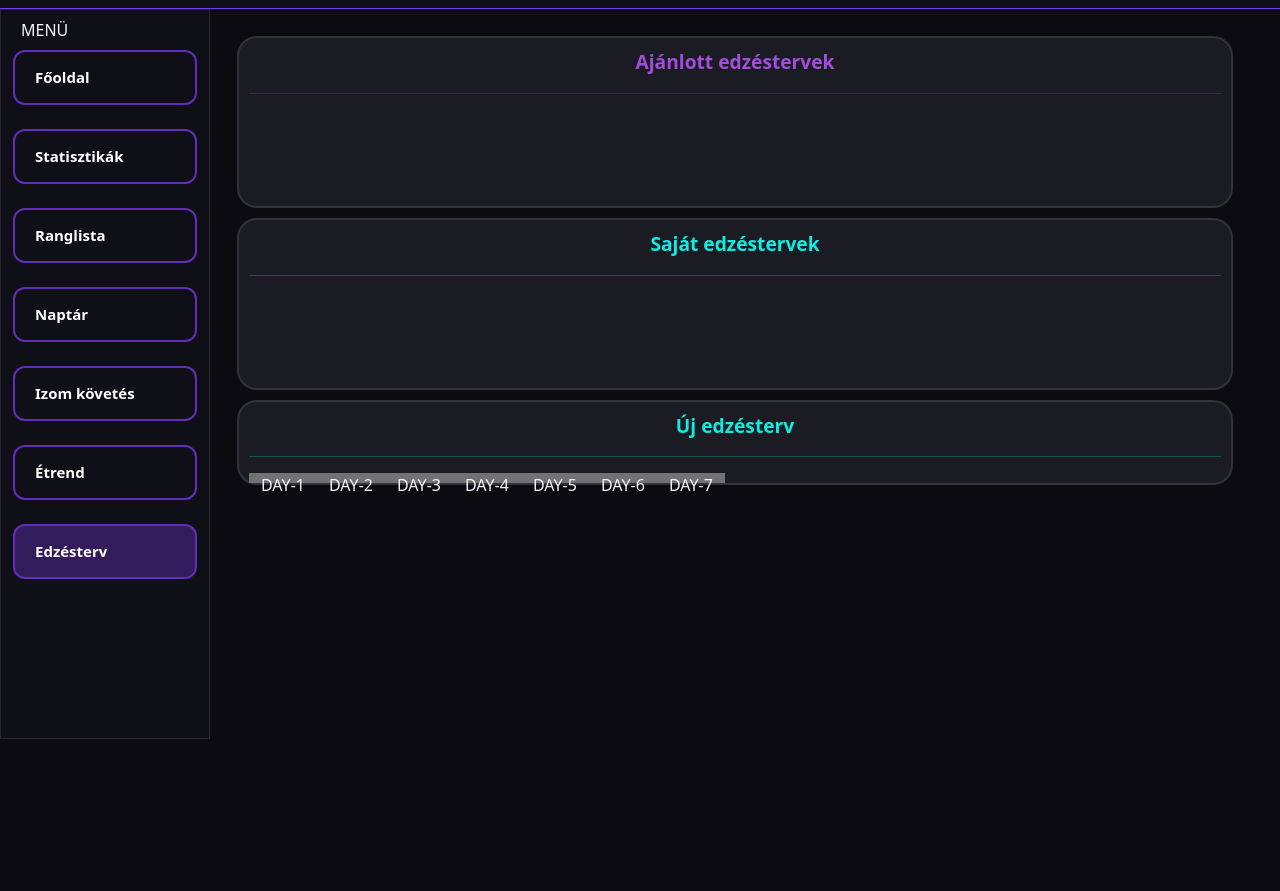
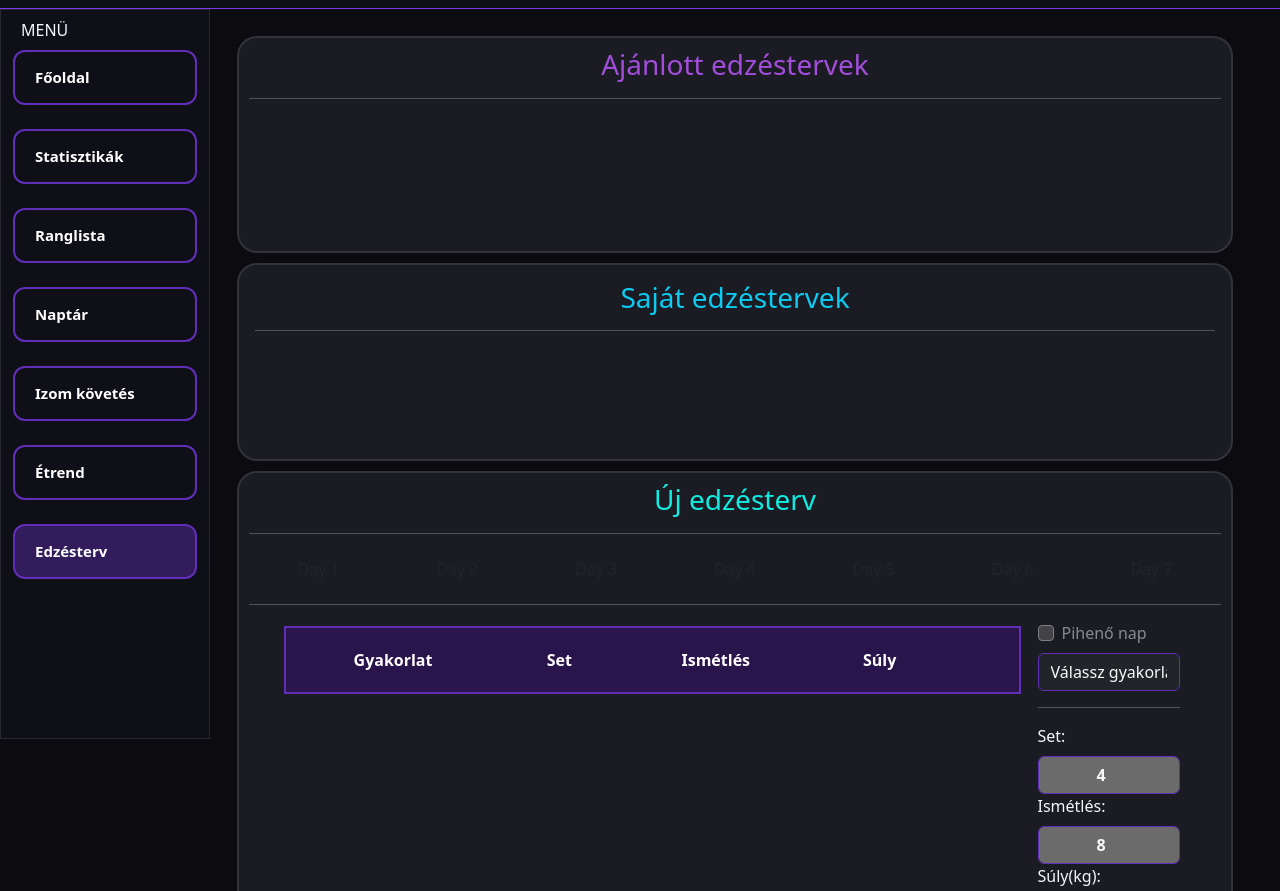
Before and after one commit to sz-ol1ver/MuscleMind, a plain HTML site: page MuscleMind/frontend/html/workout.html in a window 1280 px wide. Shown: the part 61-952 px from the top of the page. Before the commit the page ends 800 px from the top, so only its background shows below. Drawn offline with Linux system fonts and the light colour scheme.

Commit message:
new-workout frontend
workout.js --> disable if not selected
css stlye

```diff
--- a/MuscleMind/frontend/css/workout.css
+++ b/MuscleMind/frontend/css/workout.css
@@ -6,6 +6,7 @@
     padding-left: 10px;
     padding-right: 10px;
     height: auto;
+    padding-bottom: 40px;
 }
 
 #recommended-title{
@@ -31,9 +32,50 @@
     margin-top: 10px;
     color: #0fece1;
 }
-
-.day{
-    width: auto;
-    height: 10px;
-    background-color: rgb(114, 114, 114);
+.routine{
+    overflow-x: scroll;
+    white-space: nowrap;
+    padding: 5px;
 }
+.routine table{
+    width:100%;
+    padding: 10px;
+}
+.routine th,td{
+    vertical-align: middle;
+    padding: 20px;
+}
+table,tr,th,td{
+    background-color: #0f0f17 !important;
+    color: white !important;
+    text-align: center;
+}
+tr{
+    border: 2px solid #612eb9 !important;
+}
+th{
+    background-color: #29154c !important;
+}
+#btn-hr{
+    width: 50%;
+    display: block;
+    margin-left: auto;
+    margin-right: auto;
+}
+.num-in, select{
+    text-align: center;
+    font-weight: bold;
+    border: 1px solid #612eb9 !important;
+}
+.day-selector button:hover{
+    color: #612eb9;
+}
+.active{
+    border: 2px solid #612eb9 !important;
+    color: #a276ef !important;
+    font-weight: bolder;
+    font-style: italic;
+}
+input:disabled{
+    background-color: #6b6b6b !important;
+}
--- a/MuscleMind/frontend/html/workout.html
+++ b/MuscleMind/frontend/html/workout.html
@@ -16,6 +16,7 @@
         <!--!JavaScript-->
         <script src="../javascript/index.js"></script>
         <script src="../javascript/loading-overlay.js"></script>
+        <script type="module" src="../javascript/workout.js"></script>
     </head>
     <body>
         <div class="container-fluid">
@@ -151,7 +152,12 @@
                     <div class="row">
                         <div class="col-12">
                             <div class="workout-plan" id="recommended-plan">
-                                <div id="recommended-title">Ajánlott edzéstervek <hr></div>
+                                <div id="recommended-title">
+                                    <h3>
+                                        Ajánlott edzéstervek
+                                    </h3>
+                                </div>
+                                <hr>
                                 <div class="container" id="recommended-items">
                                     <br>
                                     <br>
@@ -159,8 +165,11 @@
                                     <br>
                                 </div>
                             </div>
-                            <div class="workout-plan" id="user-plan">
-                                <div id="personal-title">Saját edzéstervek <hr></div>
+                            <div class="workout-plan p-3" id="user-plan">
+                                <div class="position-relative text-center">
+                                    <h3 class="text-info m-0">Saját edzéstervek</h3>
+                                </div>
+                                <hr>
                                 <div class="container" id="personal-items">
                                     <br>
                                     <br>
@@ -169,16 +178,61 @@
                                 </div>
                             </div>
                             <div class="workout-plan" id="new-plan">
-                                <div id="new-title">Új edzésterv<hr></div>
-                                <div class="container" id="new-items">
-                                    <div class="row">
-                                        <div class="day">DAY-1</div>
-                                        <div class="day">DAY-2</div>
-                                        <div class="day">DAY-3</div>
-                                        <div class="day">DAY-4</div>
-                                        <div class="day">DAY-5</div>
-                                        <div class="day">DAY-6</div>
-                                        <div class="day">DAY-7</div>
+                                <div id="new-title">
+                                    <h3>
+                                        Új edzésterv
+                                    </h3>
+                                </div>
+                                <hr>
+                                <div class="day-selector d-flex justify-content-around align-self-center flex-wrap">
+                                    <button type="button" id="day-1" class="day-box btn">Day 1</button>
+                                    <button type="button" id="day-2" class="day-box btn">Day 2</button>
+                                    <button type="button" id="day-3" class="day-box btn">Day 3</button>
+                                    <button type="button" id="day-4" class="day-box btn">Day 4</button>
+                                    <button type="button" id="day-5" class="day-box btn">Day 5</button>
+                                    <button type="button" id="day-6" class="day-box btn">Day 6</button>
+                                    <button type="button" id="day-7" class="day-box btn">Day 7</button>
+                                </div>
+                                <hr>
+                                <div class="row day-editor justify-content-center">
+                                    <div class="routine col-10 col-sm-10 col-md-8 col-lg-9 col-xl-9">
+                                        <table class="table">
+                                            <thead>
+                                                <tr>
+                                                    <th>Gyakorlat</th>
+                                                    <th>Set</th>
+                                                    <th>Ismétlés</th>
+                                                    <th>Súly</th>
+                                                    <th></th>
+                                                </tr>
+                                            </thead>
+                                            <tbody id="exercise">
+
+                                            </tbody>
+                                        </table>
+                                    </div>
+                                    <div class="routine-data col-10 col-sm-10 col-md-3 col-lg-2 col-xl-2">
+                                        <div class="form-check">
+                                            <input class="form-check-input" type="checkbox" value="1" id="rest">
+                                            <label class="form-check-label" for="rest">
+                                                Pihenő nap
+                                            </label>
+                                        </div>
+                                        <select name="gyakorlat" id="gyakorlat" class="form-control bg-dark text-light border-1 mt-2 d-block">
+                                            <option value="" selected disabled>
+                                                Válassz gyakorlatot
+                                            </option>
+                                            <option value="" disabled>-</option>
+                                        </select>
+                                        <hr>
+                                        <label for="set" class="form-label">Set: </label>
+                                        <input type="number" name="set" id="set" min="1" max="12" value="4" class="form-control bg-dark text-light num-in">
+                                        <label for="rep" class="form-label">Ismétlés: </label>
+                                        <input type="number" name="rep" id="rep" min="1" max="36" value="8" class="form-control bg-dark text-light num-in">
+                                        <label for="weight" class="form-label">Súly(kg): </label>
+                                        <input type="number" name="weight" id="weight" min="1" max="500" step="0.1" value="100" class="form-control bg-dark text-light num-in">
+                                        <hr id="btn-hr">
+                                        <input type="button" value="Hozzáadás" id="add" class="btn btn-outline-success w-100">
                                     </div>
                                 </div>
                             </div>
--- /dev/null
+++ b/MuscleMind/frontend/javascript/workout.js
@@ -0,0 +1,50 @@
+document.addEventListener('DOMContentLoaded', ()=>{
+    const dayButtons = document.querySelectorAll('.day-box');
+    const active = document.querySelectorAll('.active');
+    const rest = document.getElementById('rest');
+    const select = document.getElementById('gyakorlat');
+    const set = document.getElementById('set');
+    const rep = document.getElementById('rep');
+    const weight = document.getElementById('weight');
+    const add = document.getElementById('add');
+
+    if(active.length != 1){
+        rest.disabled = true;
+        select.disabled = true;
+        set.disabled = true;
+        rep.disabled = true;
+        weight.disabled = true;
+        add.disabled = true;
+    }
+
+    for (let i = 0; i < dayButtons.length; i++) {
+    dayButtons[i].addEventListener('click', function() {
+
+        for (let j = 0; j < dayButtons.length; j++) {
+            dayButtons[j].classList.remove('active');
+        }
+        this.classList.add('active');
+        rest.disabled = false;
+        select.disabled = false;
+        set.disabled = false;
+        rep.disabled = false;
+        weight.disabled = false;
+        add.disabled = false;
+    });
+
+    rest.addEventListener('change', ()=>{
+        if(rest.checked == true){
+            select.disabled = true;
+            set.disabled = true;
+            rep.disabled = true;
+            weight.disabled = true;
+        }else{
+            select.disabled = false;
+            set.disabled = false;
+            rep.disabled = false;
+            weight.disabled = false;
+        }
+    })
+
+}
+})
```
